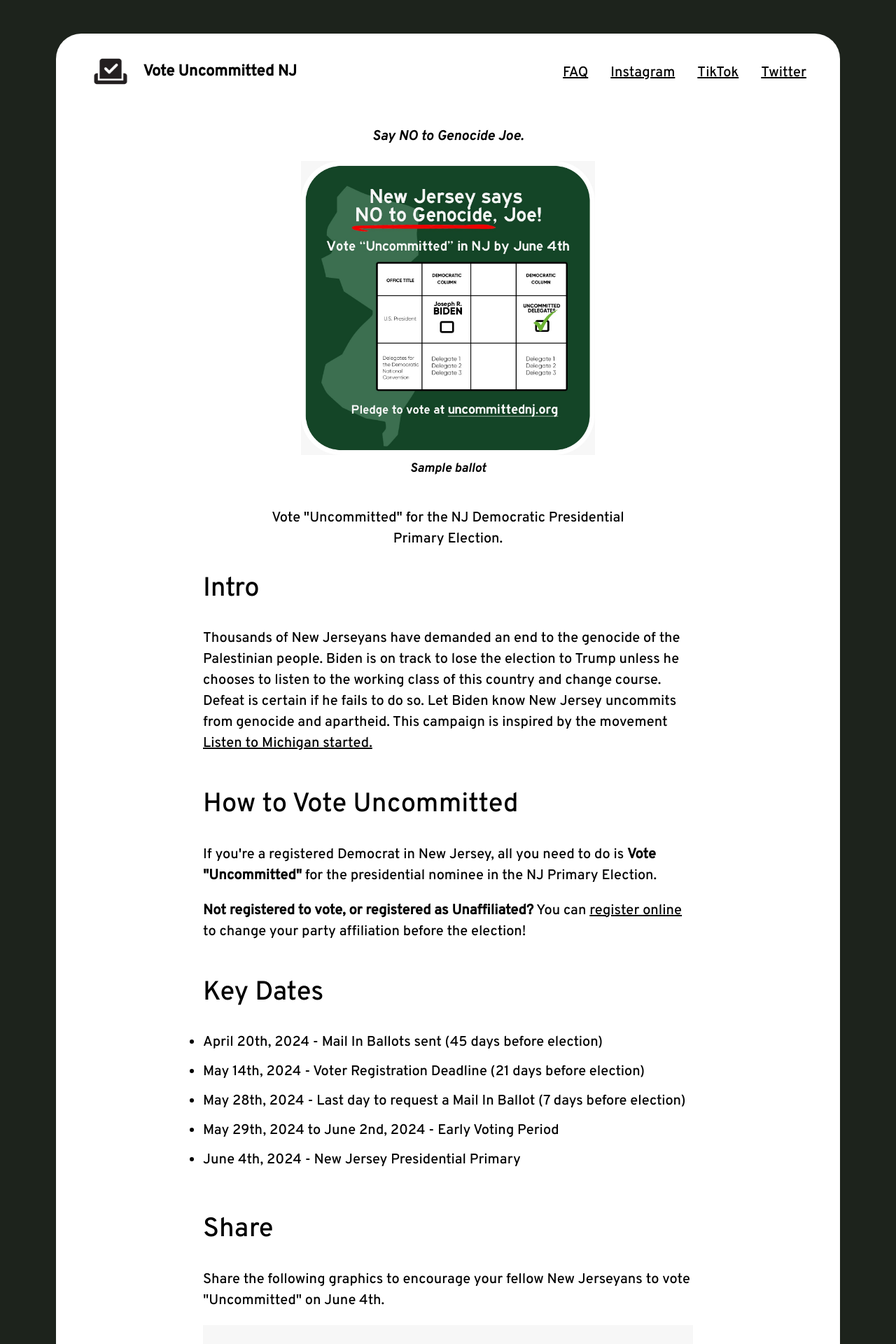
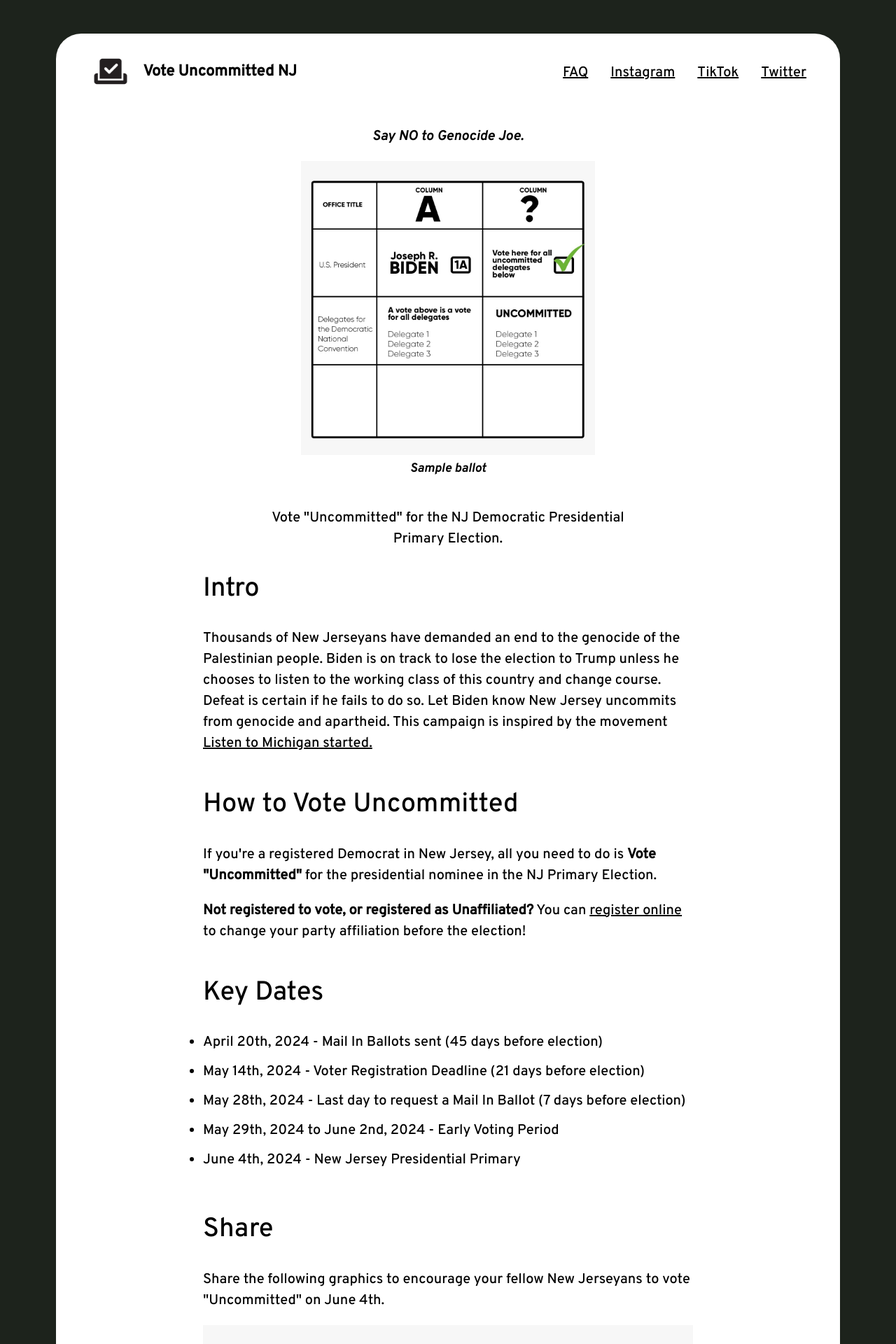
Before and after one commit to dsa-ntc/uncommittednj.org, a Jekyll site: the page built from index.html, in a window 1280 px wide. Shown: the top 1920 px of the page at 70% size. Built offline with Jekyll 4.4.1, drawn with Linux system fonts in a browser that asks for light colours.

Commit message:
Update index.html

```diff
--- a/index.html
+++ b/index.html
@@ -8,7 +8,7 @@ image: /assets/vote-uncommitted.jpg
     <p><em>Say <strong>NO</strong> to Genocide Joe.</em></p>
 
     <figure>
-      <img style="width: 420px;" src="assets/Uncommitted Ballot.jpeg" alt="Sample
+      <img style="width: 420px;" src="assets/sample-ballot.png" alt="Sample
 ballot that says President of the United States, Choose One, Joseph R Biden
 under Column A, and 'Uncommitted' written with an arrow pointing toward it.">
       <figcaption><em>Sample ballot</em></figcaption>
```
